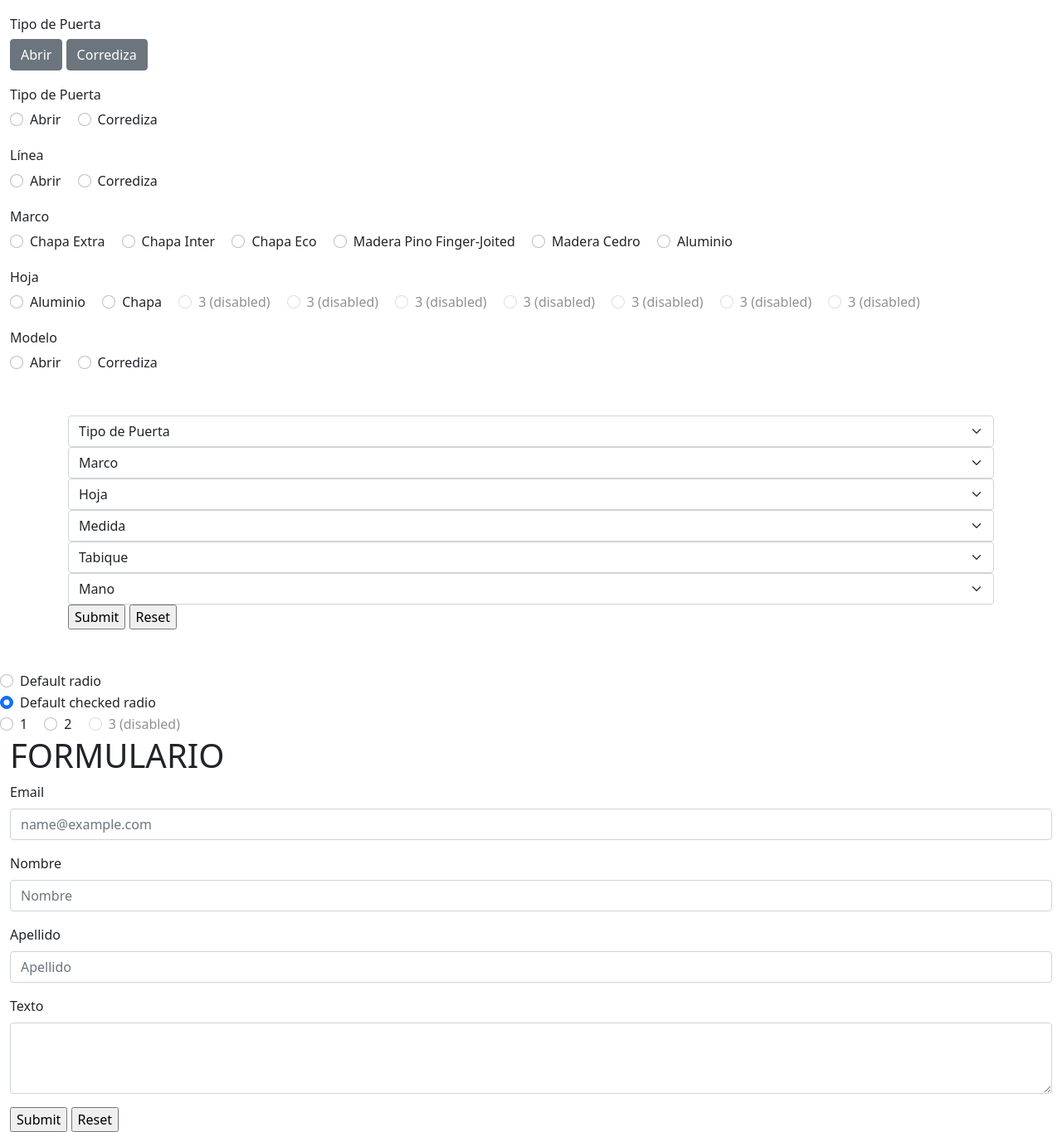
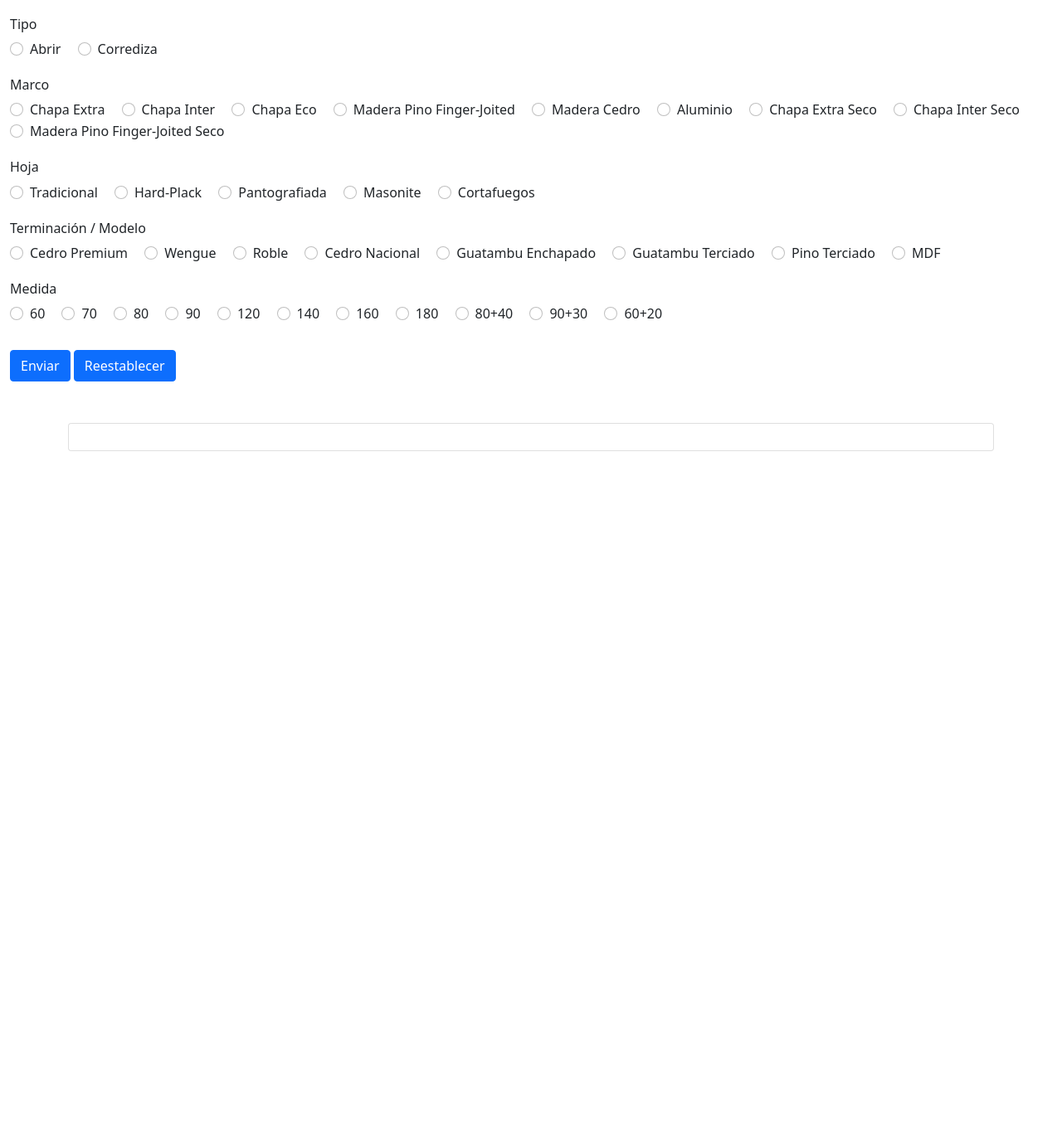
Before and after one commit to diegoprego/pruebas_php, a PHP site: page / in a window 1280 px wide. Shown: the whole page at 83% size. After the commit the page ends 544 px from the top, so only its background shows below. Run offline with PHP 8.4, Linux system fonts and the light colour scheme.

Commit message:
actualizo formulario

```diff
--- a/prueba_1/index.php
+++ b/prueba_1/index.php
@@ -7,7 +7,7 @@
     <link href="https://cdn.jsdelivr.net/npm/bootstrap@5.0.2/dist/css/bootstrap.min.css" rel="stylesheet" integrity="sha384-EVSTQN3/azprG1Anm3QDgpJLIm9Nao0Yz1ztcQTwFspd3yD65VohhpuuCOmLASjC" crossorigin="anonymous">
 
 
-<script>
+<!-- <script>
     function funcion(){
         if(document.formulario.box.checked == true){
             document.formulario.nombre.disabled = false;
@@ -18,7 +18,7 @@
             document.formulario.campo2.disabled = true;
         }
     }
-</script>
+</script> -->
 
 
 
@@ -28,42 +28,42 @@
 
 <div class="container-fluid">
 
+<form action="">
 
-    <div style="padding-top:20px">
+<!--     <div style="padding-top:20px">
 
         <h6>Tipo de Puerta</h6>
 
-        <input type="radio" class="btn-check" name="options" id="option1" autocomplete="off">
-        <label class="btn btn-secondary" for="option1">Abrir</label>
-
-        <input type="radio" class="btn-check" name="options" id="option2" autocomplete="off">
-        <label class="btn btn-secondary" for="option2">Corrediza</label>
+        <input type="radio" class="btn-check" name="options" id="" autocomplete="off">
+        <label class="btn btn-secondary" for="">Abrir</label>
+        <input type="radio" class="btn-check" name="options" id="" autocomplete="off">
+        <label class="btn btn-secondary" for="">Corrediza</label>
 
     </div>
 
     <div style="padding-top:20px">
         <h6>Tipo de Puerta</h6>
         <div class="form-check form-check-inline">
-            <input class="form-check-input" type="radio" name="inlineRadioTipo" id="inlineRadio1" value="option1">
-            <label class="form-check-label" for="inlineRadio1">Abrir</label>
+            <input class="form-check-input" type="radio" name="inlineRadioTipo" id="" value="1">
+            <label class="form-check-label" for="">Abrir</label>
         </div>
         <div class="form-check form-check-inline">
-            <input class="form-check-input" type="radio" name="inlineRadioTipo" id="inlineRadio2" value="option2">
-            <label class="form-check-label" for="inlineRadio2">Corrediza</label>
+            <input class="form-check-input" type="radio" name="inlineRadioTipo" id="" value="2">
+            <label class="form-check-label" for="">Corrediza</label>
         </div>
     </div>
-
+ -->
     <!-- TIPO DE PUERTA ---------------------->
 
     <div style="padding-top:20px">
-        <h6>Línea</h6>
-        <div class="form-check form-check-inline">
-            <input class="form-check-input" type="radio" name="inlineRadioTipo" id="inlineRadio1" value="option1">
-            <label class="form-check-label" for="inlineRadio1">Abrir</label>
+        <h6>Tipo</h6>
+        <div class="form-check form-check-inline" id="tipoPuerta">
+            <input class="form-check-input" type="radio" name="inlineRadioTipo" id="puertaAbrir" value="1">
+            <label class="form-check-label" for="puertaAbrir">Abrir</label>
         </div>
         <div class="form-check form-check-inline">
-            <input class="form-check-input" type="radio" name="inlineRadioTipo" id="inlineRadio2" value="option2">
-            <label class="form-check-label" for="inlineRadio2">Corrediza</label>
+            <input class="form-check-input" type="radio" name="inlineRadioTipo" id="puertaCorrediza" value="2">
+            <label class="form-check-label" for="puertaCorrediza">Corrediza</label>
         </div>
     </div>
 
@@ -72,28 +72,40 @@
     <div style="padding-top:20px">
         <h6>Marco</h6>
         <div class="form-check form-check-inline">
-            <input class="form-check-input" type="radio" name="inlineRadioTipoMarco" id="inlineRadio1" value="option1">
-            <label class="form-check-label" for="inlineRadio1">Chapa Extra</label>
+            <input class="form-check-input" type="radio" name="inlineRadioMarco" id="marcoExtra" value="1">
+            <label class="form-check-label" for="marcoExtra">Chapa Extra</label>
         </div>
         <div class="form-check form-check-inline">
-            <input class="form-check-input" type="radio" name="inlineRadioTipoMarco" id="inlineRadioTipoMarco" value="option2">
-            <label class="form-check-label" for="inlineRadio2">Chapa Inter</label>
+            <input class="form-check-input" type="radio" name="inlineRadioMarco" id="marcoInter" value="2">
+            <label class="form-check-label" for="marcoInter">Chapa Inter</label>
         </div>
         <div class="form-check form-check-inline">
-            <input class="form-check-input" type="radio" name="inlineRadioTipoMarco" id="inlineRadioTipoMarco" value="option3">
-            <label class="form-check-label" for="inlineRadio3">Chapa Eco</label>
+            <input class="form-check-input" type="radio" name="inlineRadioMarco" id="marcoEco" value="33">
+            <label class="form-check-label" for="marcoEco">Chapa Eco</label>
         </div>
         <div class="form-check form-check-inline">
-            <input class="form-check-input" type="radio" name="inlineRadioTipoMarco" id="inlineRadioTipoMarco" value="option3">
-            <label class="form-check-label" for="inlineRadio3">Madera Pino Finger-Joited</label>
+            <input class="form-check-input" type="radio" name="inlineRadioMarco" id="marcoPino" value="8">
+            <label class="form-check-label" for="marcoPino">Madera Pino Finger-Joited</label>
         </div>
         <div class="form-check form-check-inline">
-            <input class="form-check-input" type="radio" name="inlineRadioTipoMarco" id="inlineRadioTipoMarco" value="option3">
-            <label class="form-check-label" for="inlineRadio3">Madera Cedro</label>
+            <input class="form-check-input" type="radio" name="inlineRadioMarco" id="marcoCedro" value="5">
+            <label class="form-check-label" for="marcoCedro">Madera Cedro</label>
         </div>
         <div class="form-check form-check-inline">
-            <input class="form-check-input" type="radio" name="inlineRadioTipoMarco" id="inlineRadioTipoMarco" value="option3">
-            <label class="form-check-label" for="inlineRadio3">Aluminio</label>
+            <input class="form-check-input" type="radio" name="inlineRadioMarco" id="marcoAluminio" value="9">
+            <label class="form-check-label" for="marcoAluminio">Aluminio</label>
+        </div>
+        <div class="form-check form-check-inline">
+            <input class="form-check-input" type="radio" name="inlineRadioMarco" id="marcoExtraSeco" value="6">
+            <label class="form-check-label" for="marcoExtraSeco">Chapa Extra Seco</label>
+        </div>
+        <div class="form-check form-check-inline">
+            <input class="form-check-input" type="radio" name="marcoInterSeco" id="marcoInterSeco" value="62">
+            <label class="form-check-label" for="marcoInterSeco">Chapa Inter Seco</label>
+        </div>
+        <div class="form-check form-check-inline">
+            <input class="form-check-input" type="radio" name="marcoPinoSeco" id="marcoPinoSeco" value="68">
+            <label class="form-check-label" for="marcoPinoSeco">Madera Pino Finger-Joited Seco</label>
         </div>
     </div>
 
@@ -102,54 +114,151 @@
     <div style="padding-top:20px">
         <h6>Hoja</h6>
         <div class="form-check form-check-inline">
-            <input class="form-check-input" type="radio" name="3" id="inlineRadio1" value="option1">
-            <label class="form-check-label" for="inlineRadio1">Aluminio</label>
+            <input class="form-check-input" type="radio" name="inlineRadioHoja" id="tradicional" value="option1">
+            <label class="form-check-label" for="tradicional">Tradicional</label>
         </div>
         <div class="form-check form-check-inline">
-            <input class="form-check-input" type="radio" name="3" id="inlineRadio2" value="option2">
-            <label class="form-check-label" for="inlineRadio2">Chapa</label>
+            <input class="form-check-input" type="radio" name="inlineRadioHoja" id="hardPlack" value="option2">
+            <label class="form-check-label" for="hardPlack">Hard-Plack</label>
         </div>
         <div class="form-check form-check-inline">
-            <input class="form-check-input" type="radio" name="3" id="inlineRadio3" value="option3" disabled>
-            <label class="form-check-label" for="inlineRadio3">3 (disabled)</label>
+            <input class="form-check-input" type="radio" name="inlineRadioHoja" id="pantografiada" value="option3">
+            <label class="form-check-label" for="pantografiada">Pantografiada</label>
         </div>
         <div class="form-check form-check-inline">
-            <input class="form-check-input" type="radio" name="3" id="inlineRadio3" value="option3" disabled>
-            <label class="form-check-label" for="inlineRadio3">3 (disabled)</label>
+            <input class="form-check-input" type="radio" name="inlineRadioHoja" id="masonite" value="option3">
+            <label class="form-check-label" for="masonite">Masonite</label>
         </div>
         <div class="form-check form-check-inline">
-            <input class="form-check-input" type="radio" name="3" id="inlineRadio3" value="option3" disabled>
-            <label class="form-check-label" for="inlineRadio3">3 (disabled)</label>
-        </div>
-        <div class="form-check form-check-inline">
-            <input class="form-check-input" type="radio" name="3" id="inlineRadio3" value="option3" disabled>
-            <label class="form-check-label" for="inlineRadio3">3 (disabled)</label>
-        </div>
-        <div class="form-check form-check-inline">
-            <input class="form-check-input" type="radio" name="3" id="inlineRadio3" value="option3" disabled>
-            <label class="form-check-label" for="inlineRadio3">3 (disabled)</label>
-        </div>
-        <div class="form-check form-check-inline">
-            <input class="form-check-input" type="radio" name="3" id="inlineRadio3" value="option3" disabled>
-            <label class="form-check-label" for="inlineRadio3">3 (disabled)</label>
-        </div>
-        <div class="form-check form-check-inline">
-            <input class="form-check-input" type="radio" name="3" id="inlineRadio3" value="option3" disabled>
-            <label class="form-check-label" for="inlineRadio3">3 (disabled)</label>
+            <input class="form-check-input" type="radio" name="inlineRadioHoja" id="cortafuegos" value="option3">
+            <label class="form-check-label" for="cortafuegos">Cortafuegos</label>
         </div>
     </div>
 
     <div style="padding-top:20px">
-        <h6>Modelo</h6>
+        <h6>Terminación / Modelo</h6>
         <div class="form-check form-check-inline">
-            <input class="form-check-input" type="radio" name="inlineRadioTipo" id="inlineRadio1" value="option1">
-            <label class="form-check-label" for="inlineRadio1">Abrir</label>
+            <input class="form-check-input" type="radio" name="inlineRadioTerminacion" id="cedropremium" value="3PR">
+            <label class="form-check-label" for="cedropremium">Cedro Premium</label>
         </div>
         <div class="form-check form-check-inline">
-            <input class="form-check-input" type="radio" name="inlineRadioTipo" id="inlineRadio2" value="option2">
-            <label class="form-check-label" for="inlineRadio2">Corrediza</label>
+            <input class="form-check-input" type="radio" name="inlineRadioTerminacion" id="wengue" value="option2">
+            <label class="form-check-label" for="wengue">Wengue</label>
+        </div>
+        <div class="form-check form-check-inline">
+            <input class="form-check-input" type="radio" name="inlineRadioTerminacion" id="roble" value="">
+            <label class="form-check-label" for="roble">Roble</label>
+        </div>
+        <div class="form-check form-check-inline">
+            <input class="form-check-input" type="radio" name="inlineRadioTerminacion" id="cedroNacional" value="3">
+            <label class="form-check-label" for="cedroNacional">Cedro Nacional</label>
+        </div>
+        <div class="form-check form-check-inline">
+            <input class="form-check-input" type="radio" name="inlineRadioTerminacion" id="guatambuEnchapado" value="4">
+            <label class="form-check-label" for="guatambuEnchapado">Guatambu Enchapado</label>
+        </div>
+        <div class="form-check form-check-inline">
+            <input class="form-check-input" type="radio" name="inlineRadioTerminacion" id="guatambuTerciado" value="9">
+            <label class="form-check-label" for="guatambuTerciado">Guatambu Terciado</label>
+        </div>
+        <div class="form-check form-check-inline">
+            <input class="form-check-input" type="radio" name="inlineRadioTerminacion" id="pinoTerciado" value="">
+            <label class="form-check-label" for="pinoTerciado">Pino Terciado</label>
+        </div>
+        <div class="form-check form-check-inline">
+            <input class="form-check-input" type="radio" name="inlineRadioTerminacion" id="mdf" value="5">
+            <label class="form-check-label" for="mdf">MDF</label>
         </div>
     </div>
+    <div style="padding-top:20px">
+        <h6>Medida</h6>
+        <div class="form-check form-check-inline">
+            <input class="form-check-input" type="radio" name="inlineRadioMedida" id="medida60" value="option1">
+            <label class="form-check-label" for="medida60">60</label>
+        </div>
+        <div class="form-check form-check-inline">
+            <input class="form-check-input" type="radio" name="inlineRadioMedida" id="medida70" value="option2">
+            <label class="form-check-label" for="medida70">70</label>
+        </div>
+        <div class="form-check form-check-inline">
+            <input class="form-check-input" type="radio" name="inlineRadioMedida" id="medida80" value="option2">
+            <label class="form-check-label" for="medida80">80</label>
+        </div>
+        <div class="form-check form-check-inline">
+            <input class="form-check-input" type="radio" name="inlineRadioMedida" id="medida90" value="option2">
+            <label class="form-check-label" for="medida90">90</label>
+        </div>
+        <div class="form-check form-check-inline">
+            <input class="form-check-input" type="radio" name="inlineRadioMedida" id="medida120" value="option1">
+            <label class="form-check-label" for="medida120">120</label>
+        </div>
+        <div class="form-check form-check-inline">
+            <input class="form-check-input" type="radio" name="inlineRadioMedida" id="medida140" value="option2">
+            <label class="form-check-label" for="medida140">140</label>
+        </div>
+        <div class="form-check form-check-inline">
+            <input class="form-check-input" type="radio" name="inlineRadioMedida" id="medida160" value="option2">
+            <label class="form-check-label" for="medida160">160</label>
+        </div>
+        <div class="form-check form-check-inline">
+            <input class="form-check-input" type="radio" name="inlineRadioMedida" id="medida180" value="option2">
+            <label class="form-check-label" for="medida180">180</label>
+        </div>
+        <div class="form-check form-check-inline">
+            <input class="form-check-input" type="radio" name="inlineRadioMedida" id="medida80-40" value="option2">
+            <label class="form-check-label" for="medida80-40">80+40</label>
+        </div>
+        <div class="form-check form-check-inline">
+            <input class="form-check-input" type="radio" name="inlineRadioMedida" id="medida90-30" value="option2">
+            <label class="form-check-label" for="medida90-30">90+30</label>
+        </div>
+        <div class="form-check form-check-inline">
+            <input class="form-check-input" type="radio" name="inlineRadioMedida" id="medida60-20" value="option2">
+            <label class="form-check-label" for="medida60-20">60+20</label>
+        </div>
+        <div style="margin-top:30px">
+            <button type="submit" id="boton-resumen" class="btn btn-primary">Enviar</button>
+            <button type="reset" id="boton-borrar" class="btn btn-primary">Reestablecer</button>
+
+        </div>
+    </div>
+</div>
+
+
+<div class="container">
+
+    <div class="card" style="margin-top:50px">
+    <div class="card-body" id="codigoTango">
+
+    </div>
+    </div>
+
+</div>
+
+
+</form>
+
+
+
+<script type="text/javascript">
+
+    var capturaBotonResumen = document.getElementById("boton-resumen")
+    capturaBotonResumen.addEventListener('click',generaCodigo)
+
+function generaCodigo(){
+    event.preventDefault()
+    console.log("Funciona el boton Resumen")
+
+    var capturaLinea
+    capturaLinea = document.getElementById("puertaAbrir")
+
+/*     input[name="inlineRadioTipo"].checked.value */
+    return capturaLinea
+
+    console.log(capturaLinea)
+
+
+}
 
 
 
@@ -157,11 +266,16 @@
 
 
 
-</div>
+
+
+</script>
 
 
 
 
+
+
+<!--
 <div class="container">
 
 
@@ -217,6 +331,7 @@
 </div>
 
 
+ -->
 <script type="text/javascript">
     //definir las variables correspondientes
 
@@ -225,7 +340,7 @@
 </script>
 
 
-    <div class="form-check" style=padding-top:50px>
+<!--     <div class="form-check" style=padding-top:50px>
     <input class="form-check-input" type="radio" name="flexRadioDefault" id="flexRadioDefault1">
     <label class="form-check-label" for="flexRadioDefault1">
         Default radio
@@ -292,7 +407,7 @@
         <input type="submit">
         <input type="reset">
 
-    </form>
+    </form> -->
 
 
 
```
